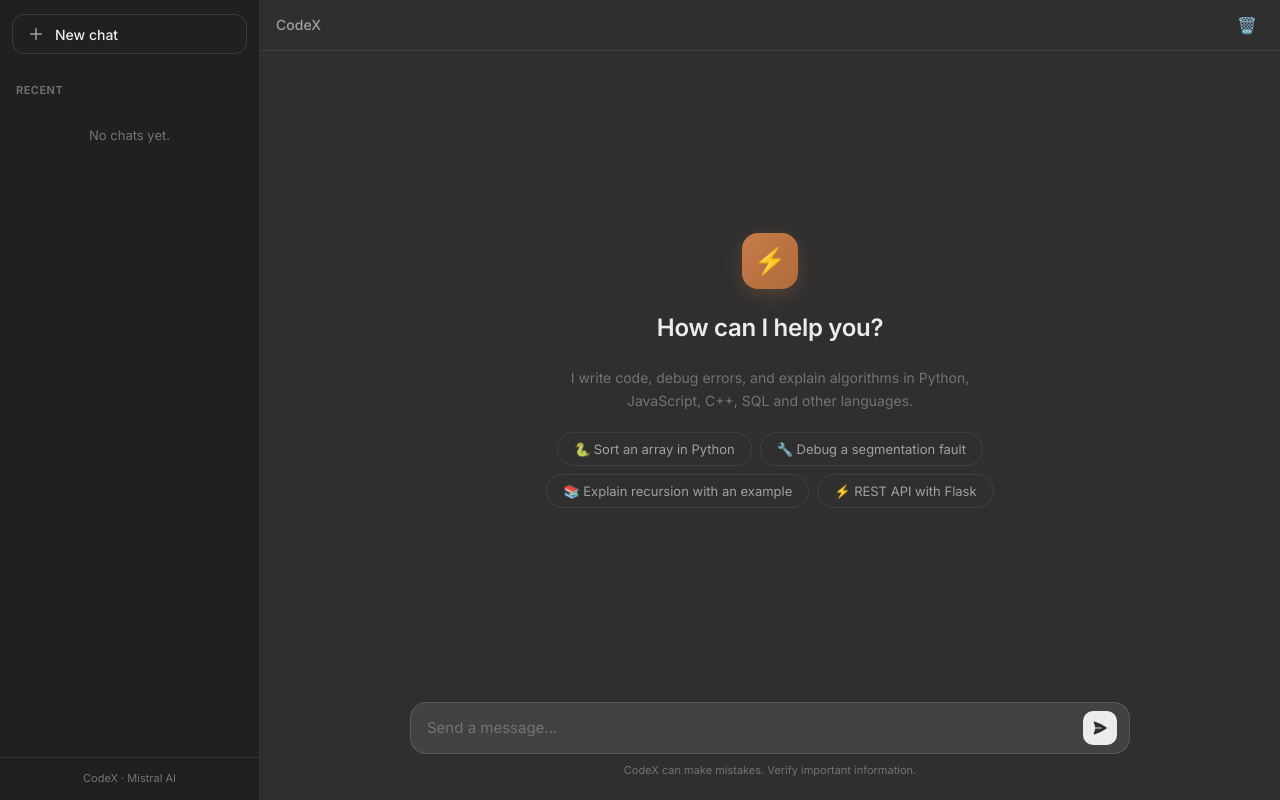
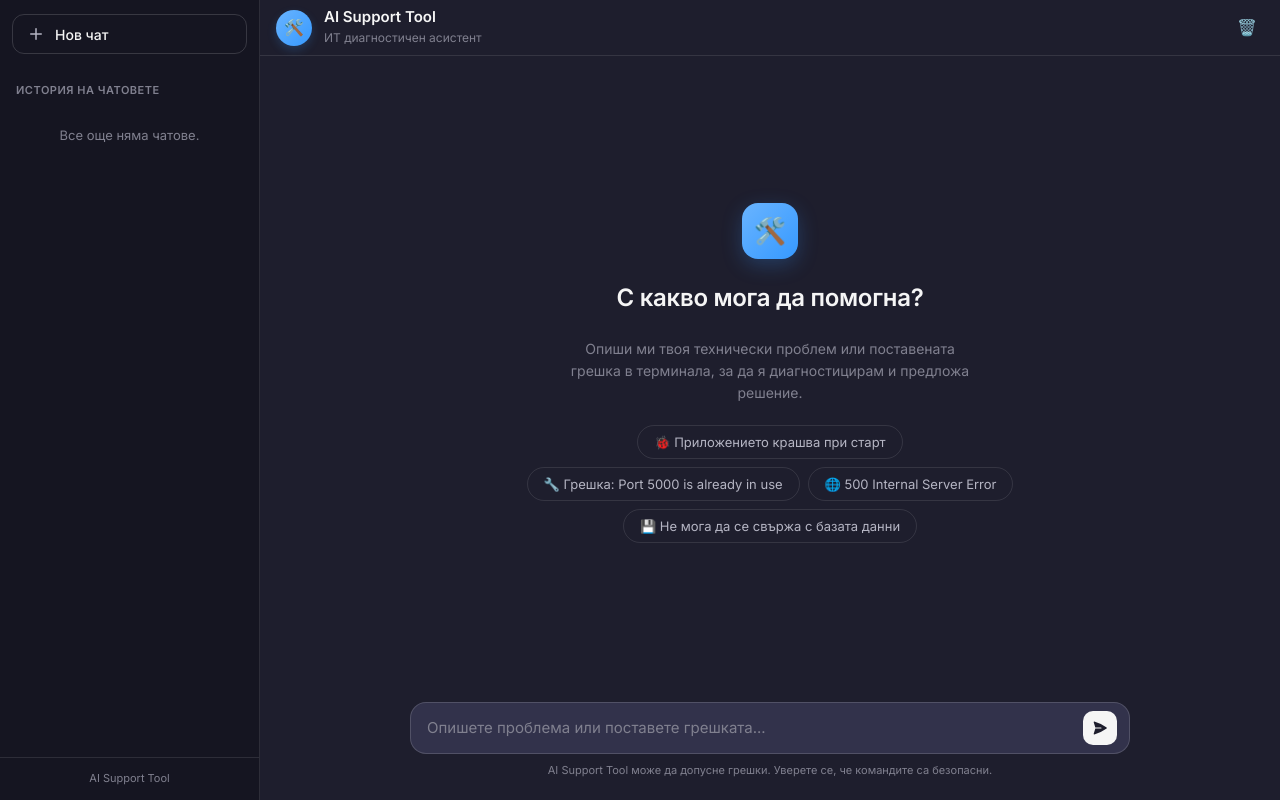
Before and after one commit to georgiaprahamov/ai-support-tool, a Flask app: page / in a window 1280 px wide. Run offline with Flask 3, Linux system fonts and the light colour scheme; data that the repository does not hold is empty.

Commit message:
Initialize AI Support tool with widget design and persistance

```diff
--- a/main.py
+++ b/main.py
@@ -8,8 +8,27 @@ from utils import generate_title
 
 app = Flask(__name__)
 
-# Съхранява всички разговори
-chats = {}
+import json
+import os
+
+# Път към файла за съхранение
+DB_FILE = 'chats_db.json'
+
+def load_db():
+    if os.path.exists(DB_FILE):
+        try:
+            with open(DB_FILE, 'r', encoding='utf-8') as f:
+                return json.load(f)
+        except:
+            return {}
+    return {}
+
+def save_db(data):
+    with open(DB_FILE, 'w', encoding='utf-8') as f:
+        json.dump(data, f, ensure_ascii=False, indent=4)
+
+# Зареждаме съществуващите чатове при старт
+chats = load_db()
 
 
 @app.route('/')
@@ -39,6 +58,7 @@ def create_chat():
         'created': datetime.now().isoformat(),
         'messages': []
     }
+    save_db(chats)
     return jsonify({'id': chat_id, 'title': chats[chat_id]['title']})
 
 
@@ -57,6 +77,7 @@ def get_chat(chat_id):
 def delete_chat(chat_id):
     if chat_id in chats:
         del chats[chat_id]
+        save_db(chats)
     return jsonify({'status': 'ok'})
 
 
@@ -89,6 +110,7 @@ def chat():
         'content': user_message,
         'time': datetime.now().strftime('%H:%M')
     })
+    save_db(chats)
 
     # Подготвяме API съобщенията
     headers = {
@@ -124,6 +146,8 @@ def chat():
             'time': datetime.now().strftime('%H:%M')
         })
 
+        save_db(chats)
+
         return jsonify({
             'reply': assistant_message,
             'chatId': chat_id,
--- /dev/null
+++ b/package.json
@@ -0,0 +1,5 @@
+{
+  "dependencies": {
+    "tinydb": "^0.1.0"
+  }
+}
--- a/static/css/style.css
+++ b/static/css/style.css
@@ -1,19 +1,19 @@
 :root {
-            --bg-main: #2f2f2f;
-            --bg-sidebar: #202020;
-            --bg-input: #3b3b3b;
-            --bg-input-focus: #424242;
+            --bg-main: #1e1e2d;
+            --bg-sidebar: #151521;
+            --bg-input: #2b2b40;
+            --bg-input-focus: #32324b;
             --bg-hover: rgba(255, 255, 255, 0.05);
-            --border: rgba(255, 255, 255, 0.08);
-            --border-light: rgba(255, 255, 255, 0.12);
-            --text: #ececec;
-            --text-secondary: #a0a0a0;
-            --text-muted: #737373;
-            --accent: #c77b4a;
-            --accent-light: #d4956a;
-            --accent-bg: rgba(199, 123, 74, 0.12);
-            --accent-border: rgba(199, 123, 74, 0.25);
-            --red: #e06c60;
+            --border: rgba(255, 255, 255, 0.1);
+            --border-light: rgba(255, 255, 255, 0.15);
+            --text: #f5f5f5;
+            --text-secondary: #b5b5c3;
+            --text-muted: #80808f;
+            --accent: #3699ff;
+            --accent-light: #69b4ff;
+            --accent-bg: rgba(54, 153, 255, 0.15);
+            --accent-border: rgba(54, 153, 255, 0.3);
+            --red: #f64e60;
             --sidebar-w: 260px;
             --chat-max-w: 720px;
             --radius: 12px;
@@ -212,7 +212,41 @@
         .topbar-left {
             display: flex;
             align-items: center;
-            gap: 8px;
+        }
+
+        .widget-header {
+            gap: 0;
+        }
+
+        .widget-logo {
+            width: 36px;
+            height: 36px;
+            background: linear-gradient(135deg, var(--accent-light), var(--accent));
+            border-radius: 50%;
+            display: flex;
+            align-items: center;
+            justify-content: center;
+            font-size: 16px;
+            margin-right: 12px;
+            box-shadow: 0 4px 10px rgba(54, 153, 255, 0.2);
+        }
+
+        .widget-title-area {
+            display: flex;
+            flex-direction: column;
+        }
+
+        .widget-title {
+            font-size: 15px;
+            font-weight: 600;
+            color: var(--text);
+            line-height: 1.2;
+        }
+
+        .widget-subtitle {
+            font-size: 12px;
+            color: var(--text-muted);
+            margin-top: 2px;
         }
 
         .btn-menu {
@@ -232,12 +266,6 @@
 
         .btn-menu:hover {
             background: var(--bg-hover);
-        }
-
-        .topbar-title {
-            font-size: 14px;
-            font-weight: 500;
-            color: var(--text-secondary);
         }
 
         .topbar-right {
@@ -325,12 +353,12 @@
             width: 56px;
             height: 56px;
             border-radius: 16px;
-            background: linear-gradient(135deg, var(--accent), #b06a3a);
+            background: linear-gradient(135deg, var(--accent-light), var(--accent));
             display: flex;
             align-items: center;
             justify-content: center;
             font-size: 26px;
-            box-shadow: 0 6px 20px rgba(199, 123, 74, 0.25);
+            box-shadow: 0 6px 20px rgba(54, 153, 255, 0.25);
         }
 
         .welcome h2 {
--- a/static/js/script.js
+++ b/static/js/script.js
@@ -151,14 +151,14 @@ let currentChatId = null;
         function showWelcome() {
             chatEl.innerHTML = `
                 <div class="welcome" id="welcome">
-                    <div class="welcome-logo">⚡</div>
-                    <h2>How can I help you?</h2>
-                    <p>I write code, debug errors, and explain algorithms in Python, JavaScript, C++, SQL, and other languages.</p>
+                    <div class="welcome-logo">🛠️</div>
+                    <h2>С какво мога да помогна?</h2>
+                    <p>Опиши ми твоя технически проблем или поставената грешка в терминала, за да я диагностицирам и предложа решение.</p>
                     <div class="chips">
-                        <button class="chip" onclick="ask(this)">🐍 Sort an array in Python</button>
-                        <button class="chip" onclick="ask(this)">🔧 Debug segmentation fault</button>
-                        <button class="chip" onclick="ask(this)">📚 Explain recursion with an example</button>
-                        <button class="chip" onclick="ask(this)">⚡ REST API with Flask</button>
+                        <button class="chip" onclick="ask(this)">🐞 Приложението крашва при старт</button>
+                        <button class="chip" onclick="ask(this)">🔧 Грешка: Port 5000 is already in use</button>
+                        <button class="chip" onclick="ask(this)">🌐 500 Internal Server Error</button>
+                        <button class="chip" onclick="ask(this)">💾 Не мога да се свържа с базата данни</button>
                     </div>
                 </div>`;
         }
@@ -169,39 +169,23 @@ let currentChatId = null;
             const row = document.createElement('div');
             row.className = `msg-row ${role}` + (anim ? '' : ' no-anim');
 
-            const inner = document.createElement('div');
-            inner.className = 'msg-inner';
-
-            const header = document.createElement('div');
-            header.className = 'msg-header';
-            const icon = document.createElement('div');
-            icon.className = 'msg-icon';
-            icon.textContent = role === 'user' ? '👤' : '✦';
-            const name = document.createElement('div');
-            name.className = 'msg-name';
-            name.textContent = role === 'user' ? 'You' : 'CodeX';
-            header.appendChild(icon);
-            header.appendChild(name);
-            inner.appendChild(header);
-
             const textSrc = raw || content;
 
             if (role === 'bot') {
-                const body = document.createElement('div');
-                body.className = 'msg-content';
-                body.innerHTML = md(textSrc);
-                inner.appendChild(body);
-
-                // Render math after adding to DOM
-                row.appendChild(inner);
+                row.innerHTML = `
+                    <div class="msg-avatar"><div class="msg-icon">🛠️</div></div>
+                    <div class="msg-bubble bot">
+                        <div class="msg-name">Асистент</div>
+                        <div class="msg-content"></div>
+                    </div>`;
+                row.querySelector('.msg-content').innerHTML = md(textSrc);
                 chatEl.appendChild(row);
-                renderMath(body);
+                renderMath(row.querySelector('.msg-content'));
             } else {
-                const body = document.createElement('div');
-                body.className = 'msg-content';
-                body.innerHTML = esc(content).replace(/\n/g, '<br>');
-                inner.appendChild(body);
-                row.appendChild(inner);
+                row.innerHTML = `
+                    <div class="msg-bubble user">
+                        <div class="msg-content">${esc(content).replace(/\\n/g, '<br>')}</div>
+                    </div>`;
                 chatEl.appendChild(row);
             }
 
@@ -212,21 +196,26 @@ let currentChatId = null;
             hideWelcome();
             const row = document.createElement('div');
             row.className = 'msg-row bot';
-            row.innerHTML = `<div class="msg-inner">
-                <div class="msg-header"><div class="msg-icon" style="background:rgba(224,108,96,0.15)">⚠️</div><div class="msg-name">Error</div></div>
-                <div class="msg-content"><div class="msg-error">${esc(text)}</div></div>
-            </div>`;
+            row.innerHTML = `
+                <div class="msg-avatar"><div class="msg-icon" style="background:rgba(246,78,96,0.15); color: var(--red);">⚠️</div></div>
+                <div class="msg-bubble bot">
+                    <div class="msg-name" style="color: var(--red);">Грешка</div>
+                    <div class="msg-content"><div class="msg-error">${esc(text)}</div></div>
+                </div>`;
             chatEl.appendChild(row);
             scrollDown();
         }
 
         function showTyping() {
             const t = document.createElement('div');
-            t.className = 'typing-row'; t.id = 'typing';
-            t.innerHTML = `<div class="typing-inner">
-                <div class="typing-header"><div class="msg-icon" style="background:linear-gradient(135deg,var(--accent),#b06a3a);font-size:12px">✦</div><div class="msg-name">CodeX</div></div>
-                <div class="typing-dots"><div class="typing-dot"></div><div class="typing-dot"></div><div class="typing-dot"></div></div>
-            </div>`;
+            t.className = 'msg-row bot typing-row';
+            t.id = 'typing';
+            t.innerHTML = `
+                <div class="msg-avatar"><div class="msg-icon">🛠️</div></div>
+                <div class="msg-bubble bot">
+                    <div class="msg-name">Асистент</div>
+                    <div class="typing-dots"><div class="typing-dot"></div><div class="typing-dot"></div><div class="typing-dot"></div></div>
+                </div>`;
             chatEl.appendChild(t);
             scrollDown();
         }
@@ -262,11 +251,11 @@ let currentChatId = null;
                     addMsg(data.reply, 'bot', { raw: data.reply });
                     loadList();
                 } else {
-                    addError(data.error || 'An error occurred.');
+                    addError(data.error || 'Възникна грешка.');
                 }
             } catch (e) {
                 hideTyping();
-                addError('No connection to the server.');
+                addError('Няма връзка със сървъра.');
             }
 
             isWaiting = false;
@@ -276,7 +265,7 @@ let currentChatId = null;
 
         async function newChat() {
             currentChatId = null;
-            document.getElementById('topbar-title').textContent = 'CodeX';
+            document.getElementById('topbar-title').textContent = 'AI Support Tool';
             showWelcome();
             document.querySelectorAll('.chat-link.active').forEach(e => e.classList.remove('active'));
             document.getElementById('sidebar').classList.remove('open');
@@ -326,10 +315,10 @@ let currentChatId = null;
                 const res = await fetch('/api/chats');
                 const chats = await res.json();
                 const el = document.getElementById('sidebar-chats');
-                const label = '<div class="sidebar-label">Recent</div>';
+                const label = '<div class="sidebar-label">История на чатовете</div>';
 
                 if (!chats.length) {
-                    el.innerHTML = label + '<div class="sidebar-empty">No chats yet.</div>';
+                    el.innerHTML = label + '<div class="sidebar-empty">Все още няма чатове.</div>';
                     return;
                 }
 
--- a/templates/index.html
+++ b/templates/index.html
@@ -4,8 +4,8 @@
 <head>
     <meta charset="UTF-8">
     <meta name="viewport" content="width=device-width, initial-scale=1.0">
-    <meta name="description" content="CodeX – intelligent coding assistant, powered by Mistral AI">
-    <title>CodeX</title>
+    <meta name="description" content="AI Support Tool – ИТ диагностичен асистент">
+    <title>AI Support Tool</title>
     <link rel="preconnect" href="https://fonts.googleapis.com">
     <link rel="preconnect" href="https://fonts.gstatic.com" crossorigin>
     <link
@@ -29,21 +29,25 @@
                         <line x1="12" y1="5" x2="12" y2="19"></line>
                         <line x1="5" y1="12" x2="19" y2="12"></line>
                     </svg>
-                    New chat
+                    Нов чат
                 </button>
             </div>
             <div class="sidebar-chats" id="sidebar-chats">
                 <div class="sidebar-label">Recent</div>
                 <div class="sidebar-empty">No chats yet.</div>
             </div>
-            <div class="sidebar-footer">CodeX · Mistral AI</div>
+            <div class="sidebar-footer">AI Support Tool</div>
         </aside>
 
         <div class="main">
             <div class="topbar">
-                <div class="topbar-left">
+                <div class="topbar-left widget-header">
                     <button class="btn-menu" onclick="toggleSidebar()">☰</button>
-                    <span class="topbar-title" id="topbar-title">CodeX</span>
+                    <div class="widget-logo">🛠️</div>
+                    <div class="widget-title-area">
+                        <span class="widget-title" id="topbar-title">AI Support Tool</span>
+                        <span class="widget-subtitle">ИТ диагностичен асистент</span>
+                    </div>
                 </div>
                 <div class="topbar-right">
                     <button class="topbar-btn" onclick="deleteCurrentChat()" title="Delete chat">🗑️</button>
@@ -52,22 +56,22 @@
 
             <div class="chat" id="chat">
                 <div class="welcome" id="welcome">
-                    <div class="welcome-logo">⚡</div>
-                    <h2>How can I help you?</h2>
-                    <p>I write code, debug errors, and explain algorithms in Python, JavaScript, C++, SQL and other languages.
+                    <div class="welcome-logo">🛠️</div>
+                    <h2>С какво мога да помогна?</h2>
+                    <p>Опиши ми твоя технически проблем или поставената грешка в терминала, за да я диагностицирам и предложа решение.
                     </p>
                     <div class="chips">
-                        <button class="chip" onclick="ask(this)">🐍 Sort an array in Python</button>
-                        <button class="chip" onclick="ask(this)">🔧 Debug a segmentation fault</button>
-                        <button class="chip" onclick="ask(this)">📚 Explain recursion with an example</button>
-                        <button class="chip" onclick="ask(this)">⚡ REST API with Flask</button>
+                        <button class="chip" onclick="ask(this)">🐞 Приложението крашва при старт</button>
+                        <button class="chip" onclick="ask(this)">🔧 Грешка: Port 5000 is already in use</button>
+                        <button class="chip" onclick="ask(this)">🌐 500 Internal Server Error</button>
+                        <button class="chip" onclick="ask(this)">💾 Не мога да се свържа с базата данни</button>
                     </div>
                 </div>
             </div>
 
             <div class="input-area">
                 <div class="input-box">
-                    <textarea id="input" placeholder="Send a message..." rows="1" onkeydown="onKey(event)"
+                    <textarea id="input" placeholder="Опишете проблема или поставете грешката..." rows="1" onkeydown="onKey(event)"
                         oninput="resize(this)"></textarea>
                     <button class="btn-send" id="btn-send" onclick="send()">
                         <svg viewBox="0 0 24 24" fill="currentColor">
@@ -76,7 +80,7 @@
                         </svg>
                     </button>
                 </div>
-                <div class="input-footer">CodeX can make mistakes. Verify important information.</div>
+                <div class="input-footer">AI Support Tool може да допусне грешки. Уверете се, че командите са безопасни.</div>
             </div>
         </div>
     </div>
```
Also changed, not shown: other parts of static/css/style.css (+51 -43 lines), config.example.py (+10 -42 lines), README.md, package-lock.json (added), 1 other file.
